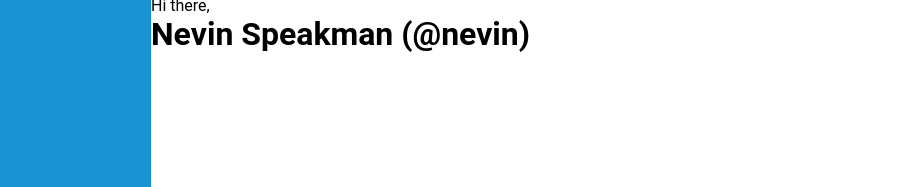
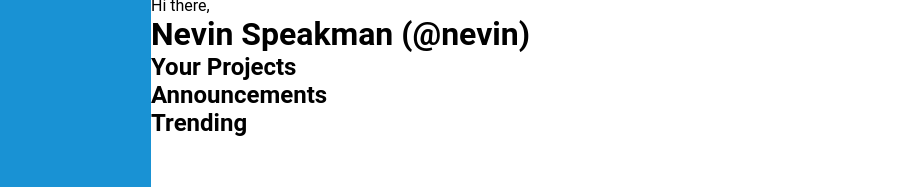
Before and after one commit to SpeakBoy/odin-admin-dashboard, a plain HTML site: page index.html in a window 1280 px wide. Shown: the part 99-286 px from the top of the page, 105-1015 px from the left. Drawn offline with Linux system fonts and the light colour scheme.

Commit message:
Create basic structure for main content

```diff
--- a/index.html
+++ b/index.html
@@ -40,14 +40,14 @@
                 <img src="" alt="magnifying glass">
                 <input type="search">
             </div>
-            <div class="account">
+            <div class="profile">
                 <img src="" alt="ringing bell">
                 <img src="" alt="profile pic">
                 <p class="name">Nevin Speakman</p>
             </div>
         </div>
         <div class="header-bottom">
-            <div class="account-info">
+            <div class="profile-info">
                 <img src="" alt="profile pic">
                 <div class="welcome">
                     <p>Hi there,</p>
@@ -62,7 +62,34 @@
         </div>
     </div>
     <div class="main-content">
-
+        <div class="projects-container">
+            <h2>Your Projects</h2>
+            <div class="projects">
+                <div class="project"></div>
+                <div class="project"></div>
+                <div class="project"></div>
+                <div class="project"></div>
+                <div class="project"></div>
+                <div class="project"></div>
+            </div>
+        </div>
+        <div class="announcements-container">
+            <h2>Announcements</h2>
+            <div class="announcements">
+                <div class="announcement"></div>
+                <div class="announcement"></div>
+                <div class="announcement"></div>
+            </div>
+        </div>
+        <div class="trending-container">
+            <h2>Trending</h2>
+            <div class="trending-accounts">
+                <div class="trending-account"></div>
+                <div class="trending-account"></div>
+                <div class="trending-account"></div>
+                <div class="trending-account"></div>
+            </div>
+        </div>
     </div>
 </body>
 </html>
```
